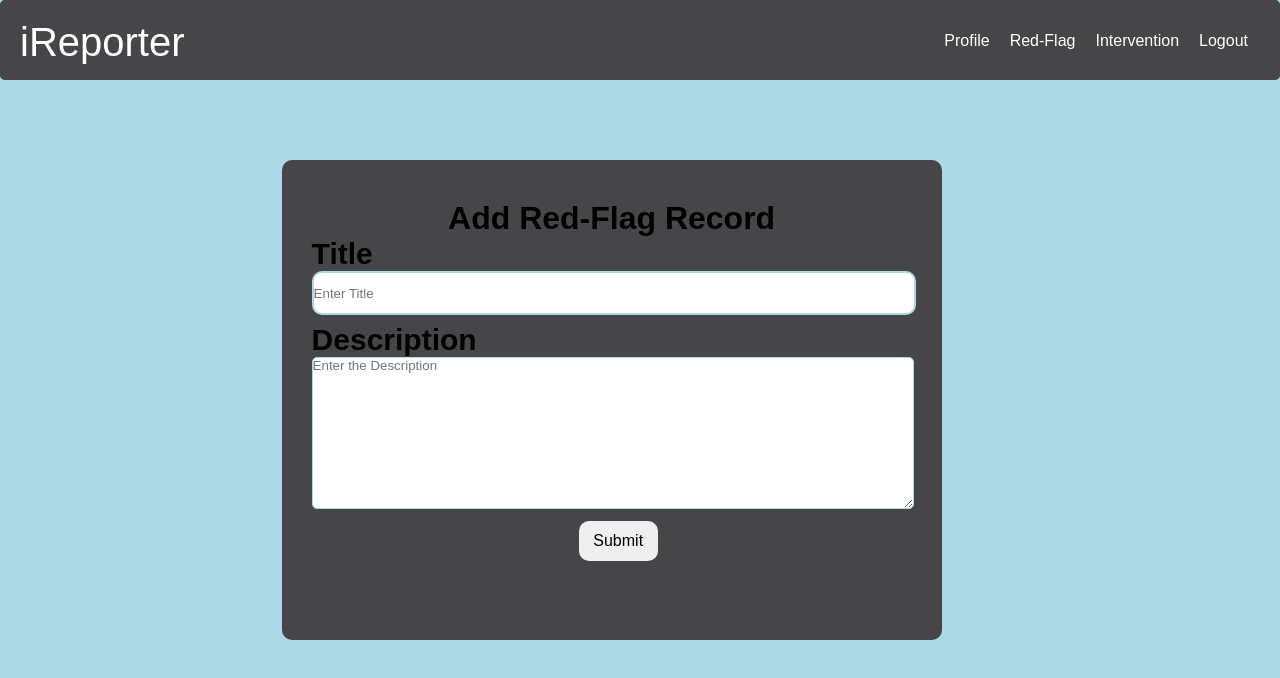
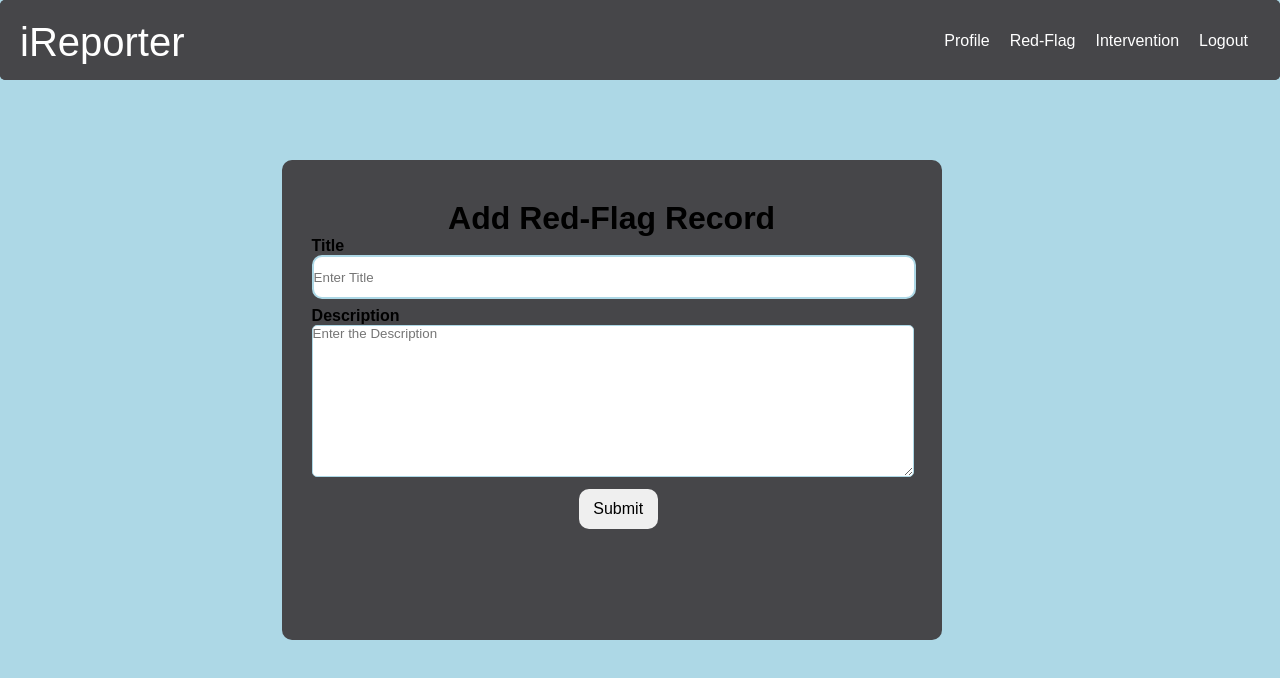
Before and after one commit to karisaJohn/iReporter, a plain HTML site: page UI/addRedFlag.html in a window 1280 px wide. Drawn offline with Linux system fonts and the light colour scheme.

Commit message:
Edited style2 file

```diff
--- a/UI/css/style2.css
+++ b/UI/css/style2.css
@@ -75,7 +75,7 @@ nav {
 }
 .flag p{
     font-weight: bold;
-    font-size: 30px;
+    /*font-size: 30px;*/
 }
 .flag input[name="title"] , textarea {
     width: 100%;
```
